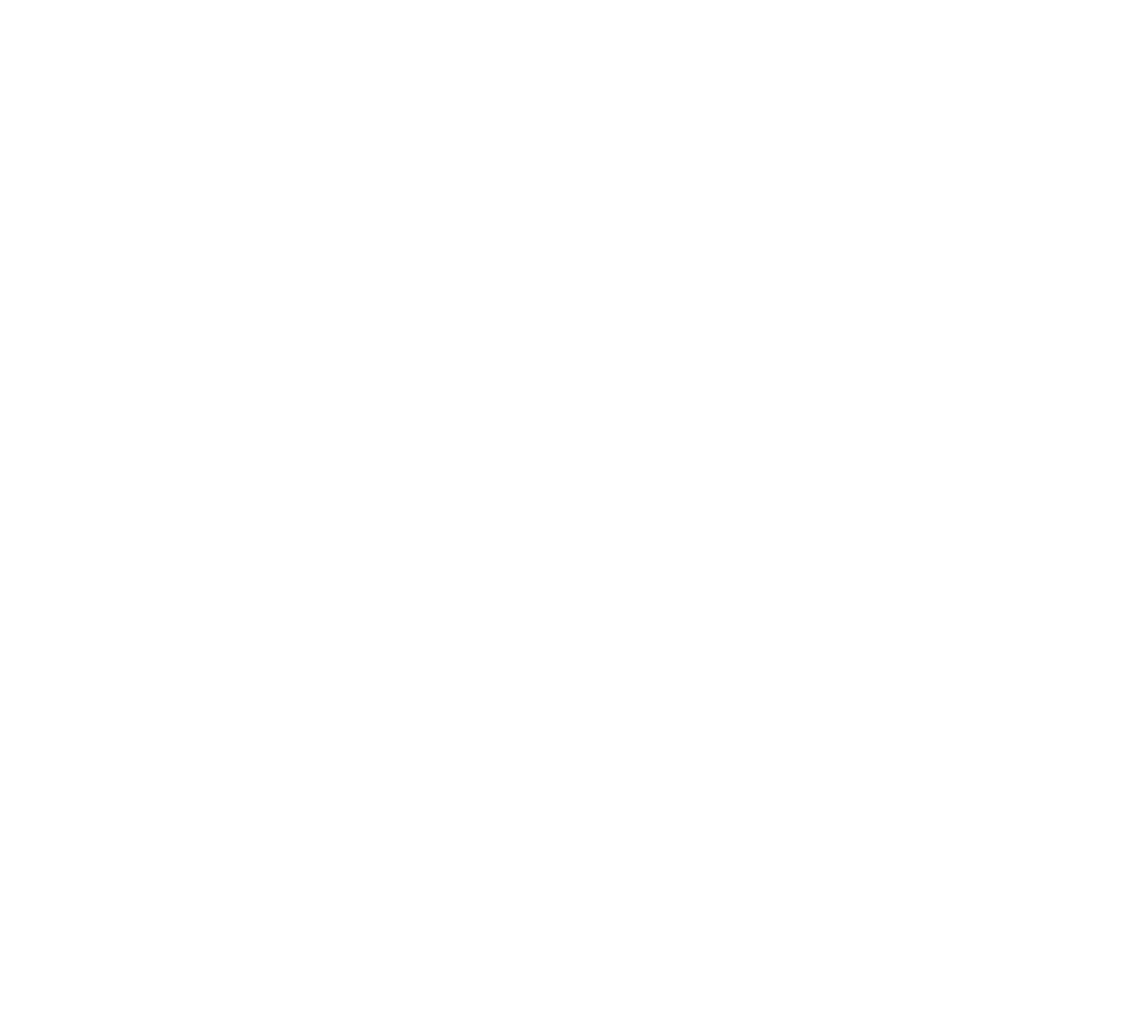
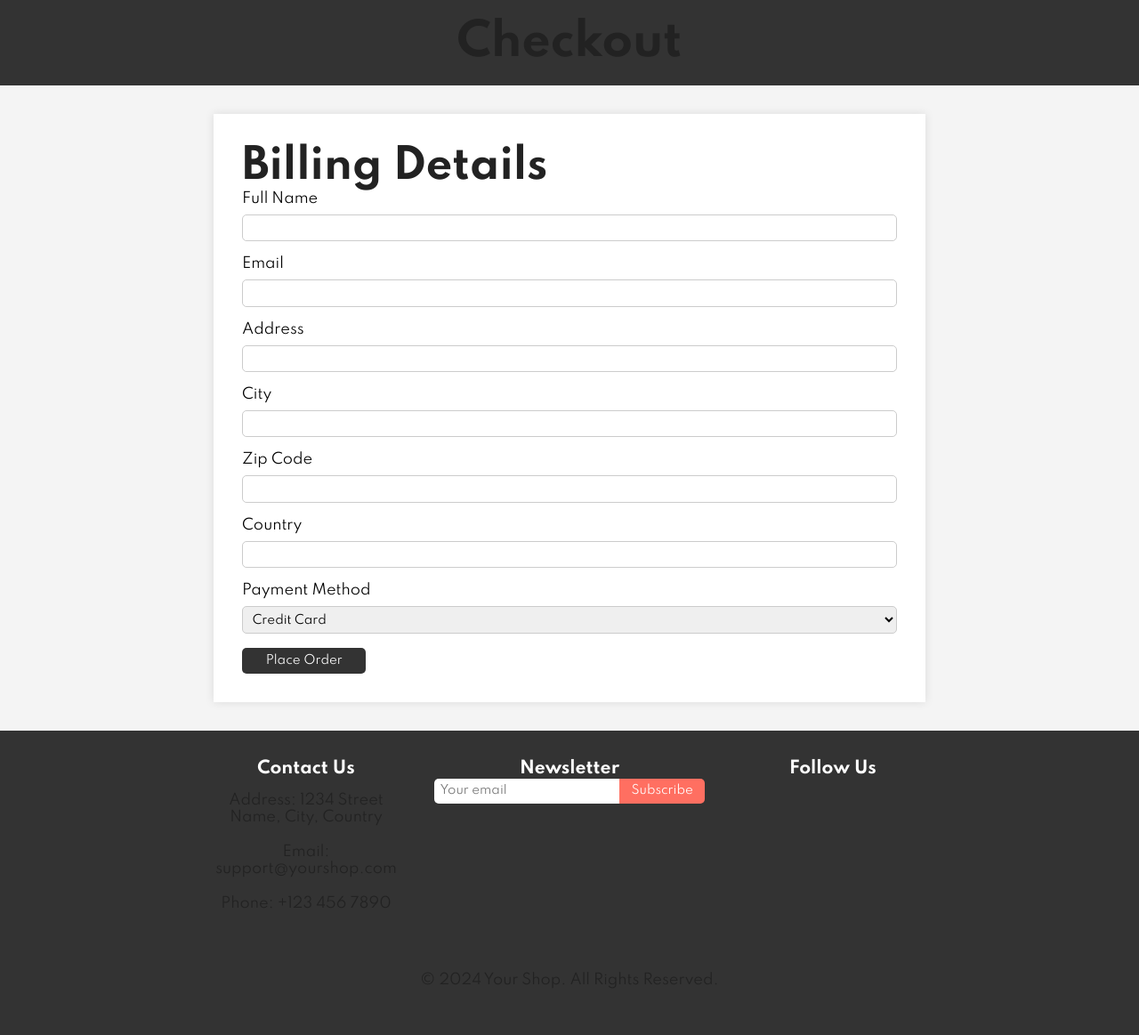
Before and after one commit to DineshPriyanthaGH/-website-university-project, a plain HTML site: page checkout.html in a window 1280 px wide. Shown: the whole page at 89% size. Before the commit the page ends 800 px from the top, so only its background shows below. Drawn offline with Linux system fonts and the light colour scheme.

Commit message:
checkout page

```diff
--- a/checkout.html
+++ b/checkout.html
@@ -0,0 +1,85 @@
+<!DOCTYPE html>
+<html lang="en">
+<head>
+    <meta charset="UTF-8">
+    <meta name="viewport" content="width=device-width, initial-scale=1.0">
+    <title>Checkout</title>
+    <link rel="stylesheet" href="style.css">
+</head>
+<body>
+    <header>
+        <div class="header-container">
+            <h1>Checkout</h1>
+        </div>
+    </header>
+
+    <section id="checkout">
+        <div class="checkout-container">
+            <h2>Billing Details</h2>
+            <form>
+                <div class="form-group">
+                    <label for="name">Full Name</label>
+                    <input type="text" id="name" name="name" required>
+                </div>
+                <div class="form-group">
+                    <label for="email">Email</label>
+                    <input type="email" id="email" name="email" required>
+                </div>
+                <div class="form-group">
+                    <label for="address">Address</label>
+                    <input type="text" id="address" name="address" required>
+                </div>
+                <div class="form-group">
+                    <label for="city">City</label>
+                    <input type="text" id="city" name="city" required>
+                </div>
+                <div class="form-group">
+                    <label for="zip">Zip Code</label>
+                    <input type="text" id="zip" name="zip" required>
+                </div>
+                <div class="form-group">
+                    <label for="country">Country</label>
+                    <input type="text" id="country" name="country" required>
+                </div>
+                <div class="form-group">
+                    <label for="payment">Payment Method</label>
+                    <select id="payment" name="payment" required>
+                        <option value="credit">Credit Card</option>
+                        <option value="debit">Debit Card</option>
+                        <option value="paypal">PayPal</option>
+                    </select>
+                </div>
+                <button type="submit" class="submit-btn">Place Order</button>
+            </form>
+        </div>
+    </section>
+
+    <footer>
+        <div class="footer-container">
+            <div class="footer-content">
+                <div class="contact-details">
+                    <h3>Contact Us</h3>
+                    <p>Address: 1234 Street Name, City, Country</p>
+                    <p>Email: support@yourshop.com</p>
+                    <p>Phone: +123 456 7890</p>
+                </div>
+                <div class="newsletter">
+                    <h3>Newsletter</h3>
+                    <form>
+                        <input type="email" placeholder="Your email">
+                        <button type="submit">Subscribe</button>
+                    </form>
+                </div>
+                <div class="social-media">
+                    <h3>Follow Us</h3>
+                    <a href="#"><i class="fab fa-facebook-f"></i></a>
+                    <a href="#"><i class="fab fa-twitter"></i></a>
+                    <a href="#"><i class="fab fa-instagram"></i></a>
+                    <a href="#"><i class="fab fa-linkedin-in"></i></a>
+                </div>
+            </div>
+            <p>&copy; 2024 Your Shop. All Rights Reserved.</p>
+        </div>
+    </footer>
+</body>
+</html>
--- a/style.css
+++ b/style.css
@@ -640,3 +640,35 @@ footer {
     margin: 0 0.5em;
     text-decoration: none;
 }
+.checkout-container {
+    margin: 2em auto;
+    max-width: 800px;
+    background-color: white;
+    padding: 2em;
+    box-shadow: 0 0 10px rgba(0, 0, 0, 0.1);
+}
+
+form .form-group {
+    margin-bottom: 1em;
+}
+
+form .form-group label {
+    display: block;
+    margin-bottom: 0.5em;
+}
+
+form .form-group input, form .form-group select {
+    width: 100%;
+    padding: 0.5em;
+    border: 1px solid #ccc;
+    border-radius: 5px;
+}
+
+.submit-btn {
+    background-color: #333;
+    color: white;
+    padding: 0.5em 2em;
+    border: none;
+    cursor: pointer;
+    border-radius: 5px;
+}
```
Also changed, not shown: cart.html (+1 -1 lines).
